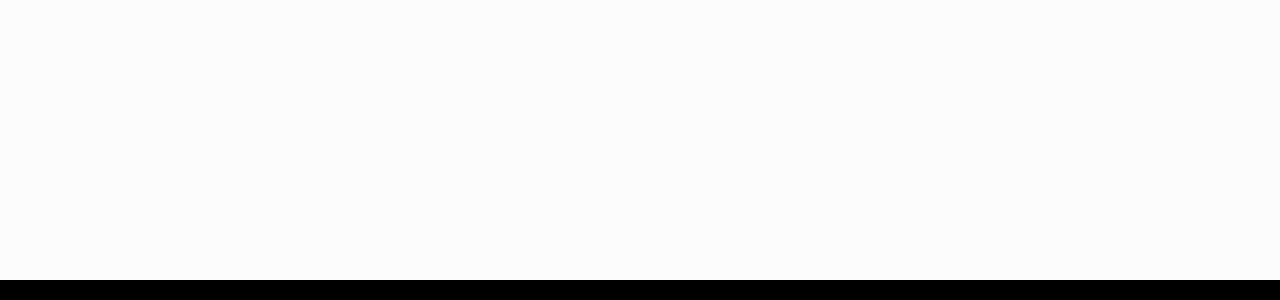
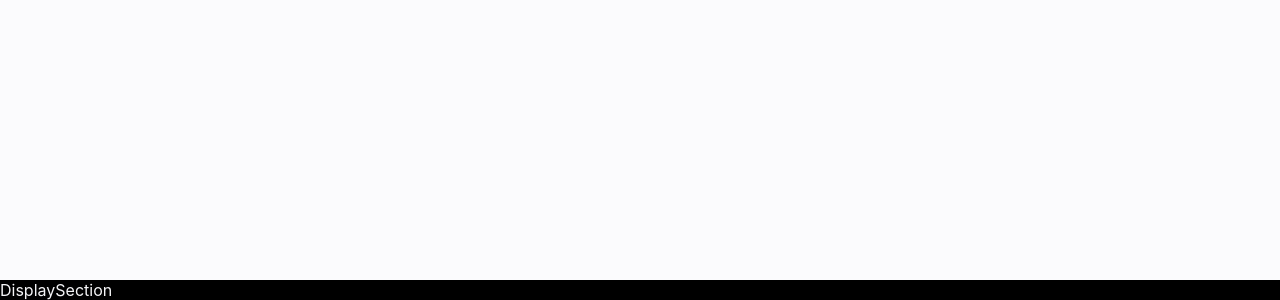
Before and after one commit to erika11111/React-3D-Website, a React (Vite) app: page / in a window 1280 px wide. Shown: the part 1395-1695 px from the top of the page. Built offline with nearby package versions, Linux system fonts and the light colour scheme; a web font is replaced by a local one.

Commit message:
Added Display section

```diff
--- a/src/App.jsx
+++ b/src/App.jsx
@@ -1,12 +1,14 @@
 import Nav from "./components/Nav";
 import Jumbotron from "./components/Jumbotron";
 import SoundSection from "./components/SoundSection";
+import DisplaySection from "./components/DisplaySection";
 function App() {
   return (
     <div className="App">
       <Nav />
       <Jumbotron />
       <SoundSection />
+      <DisplaySection />
     </div>
   );
 }
--- /dev/null
+++ b/src/components/DisplaySection.jsx
@@ -0,0 +1,6 @@
+import React from "react";
+
+function DisplaySection() {
+  return <div>DisplaySection</div>;
+}
+export default DisplaySection;
```
